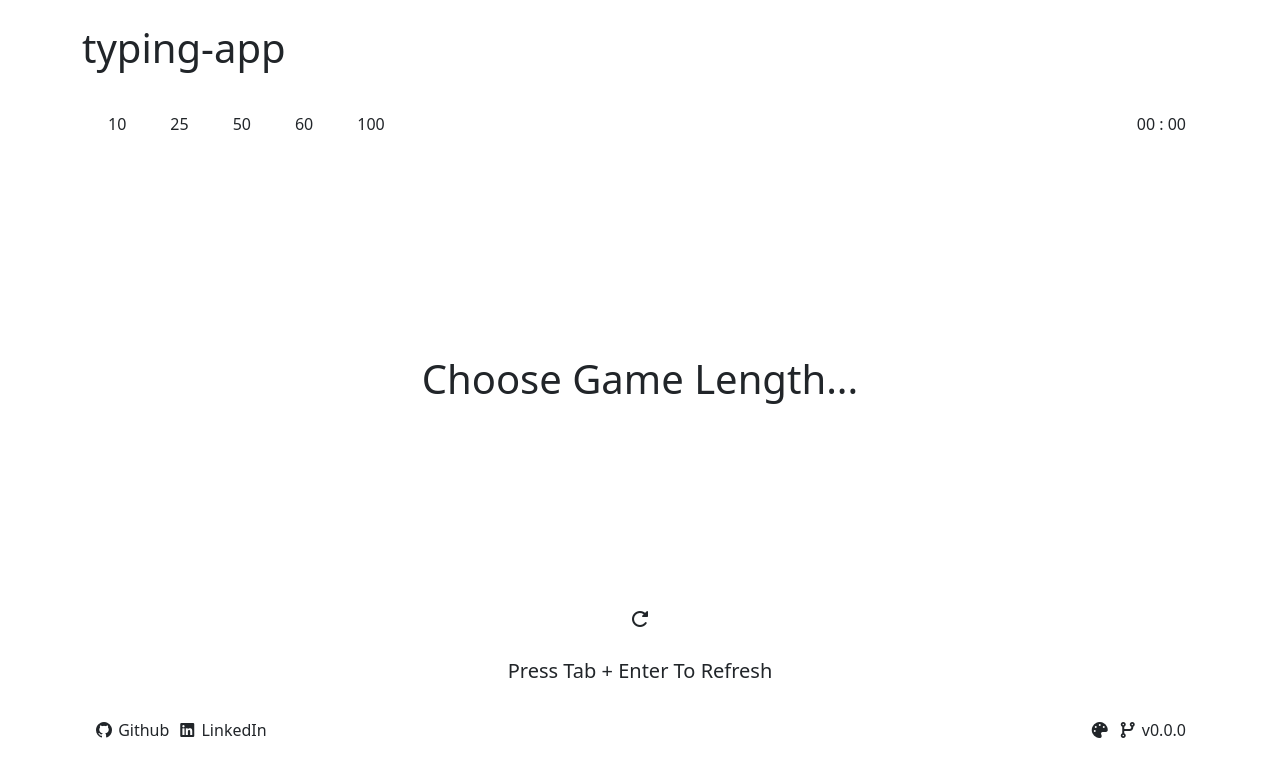
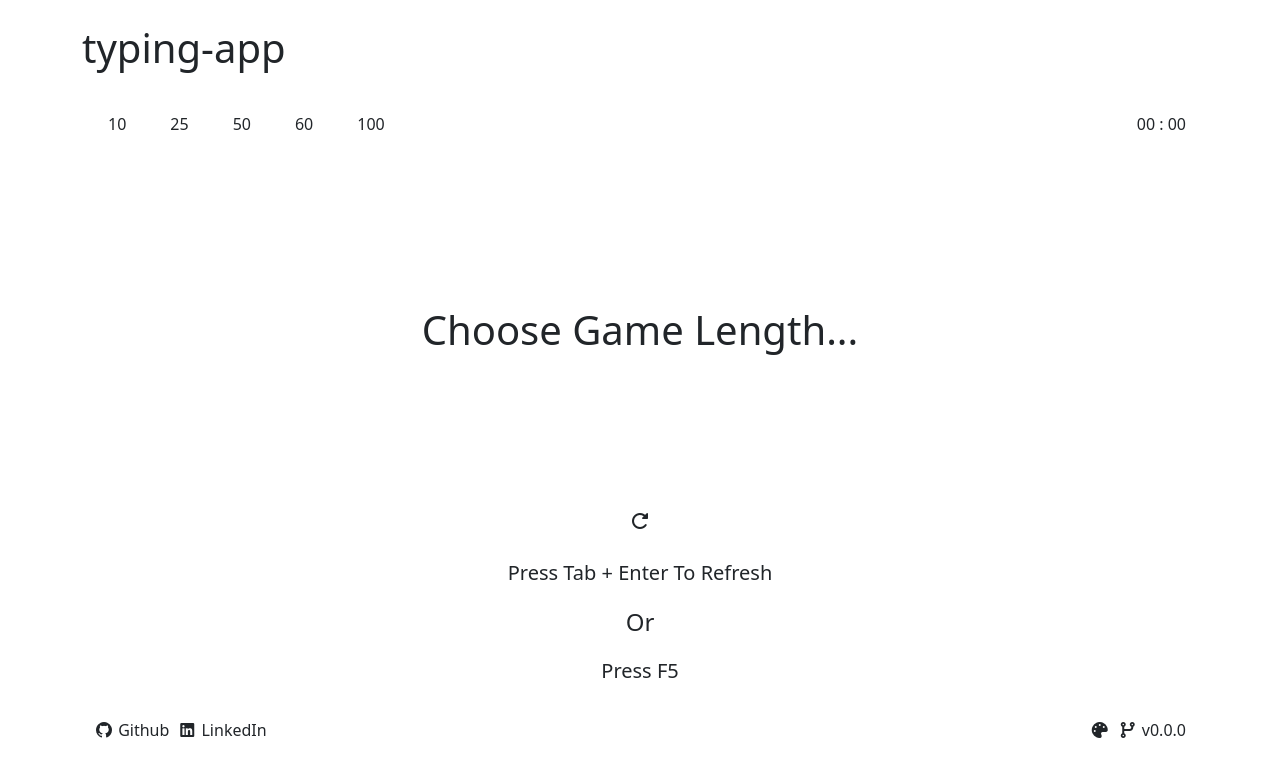
Before and after one commit to Apridonidze/typing-app, a React (Vite) app: page / in a window 1280 px wide. Shown: the top 776 px of the page. Built offline with nearby package versions, Linux system fonts and the light colour scheme.

Commit message:
added text in footer.jsx for refresh

```diff
--- a/src/containers/Footer.jsx
+++ b/src/containers/Footer.jsx
@@ -9,6 +9,8 @@ const Footer = ({theme,themeTxt,setToggleTheme, setToggleVersions}) => {
             <RefreshBtn theme={theme}/>
 
             <span>Press Tab + Enter To Refresh</span>
+            <span className="fs-4">Or</span>
+            <span>Press F5</span>
 
             <FooterBtn setToggleTheme={setToggleTheme} setToggleVersions={setToggleVersions}/>
 
```
